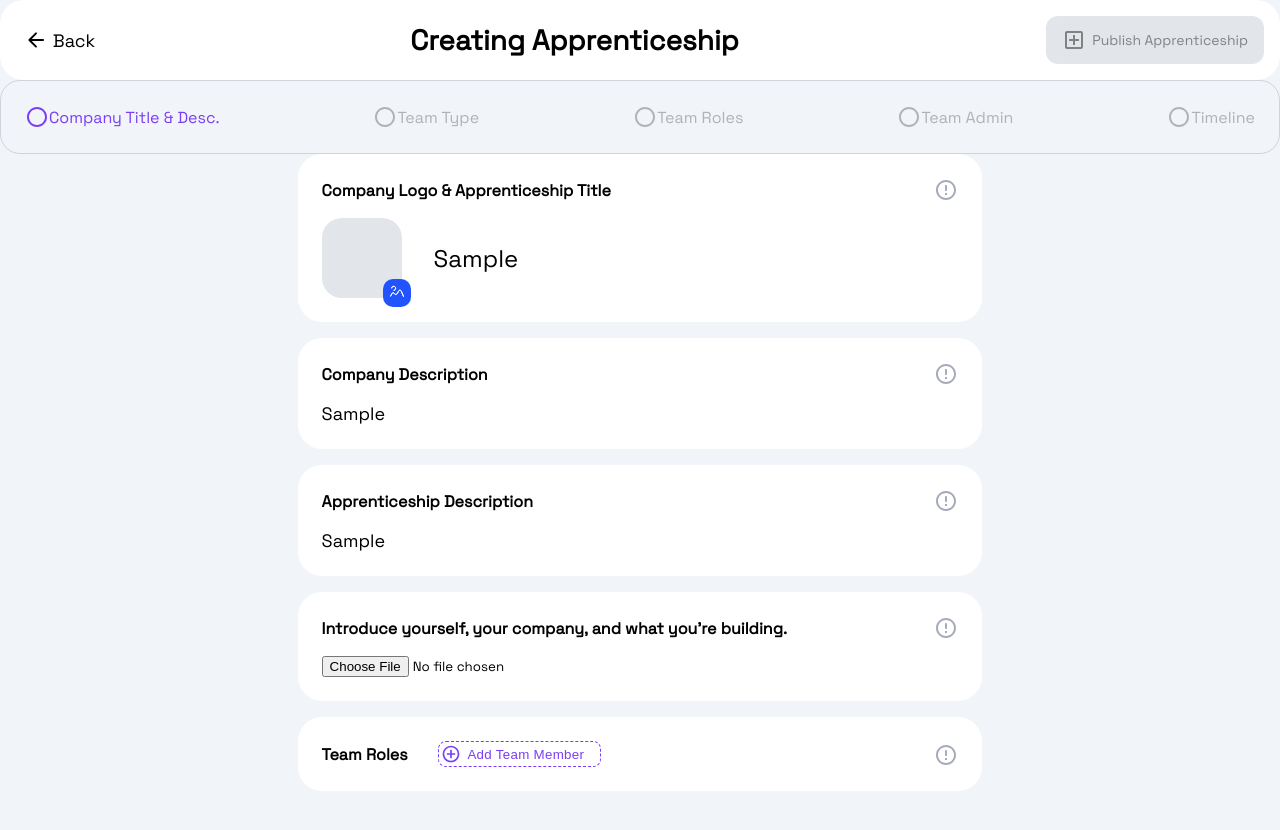
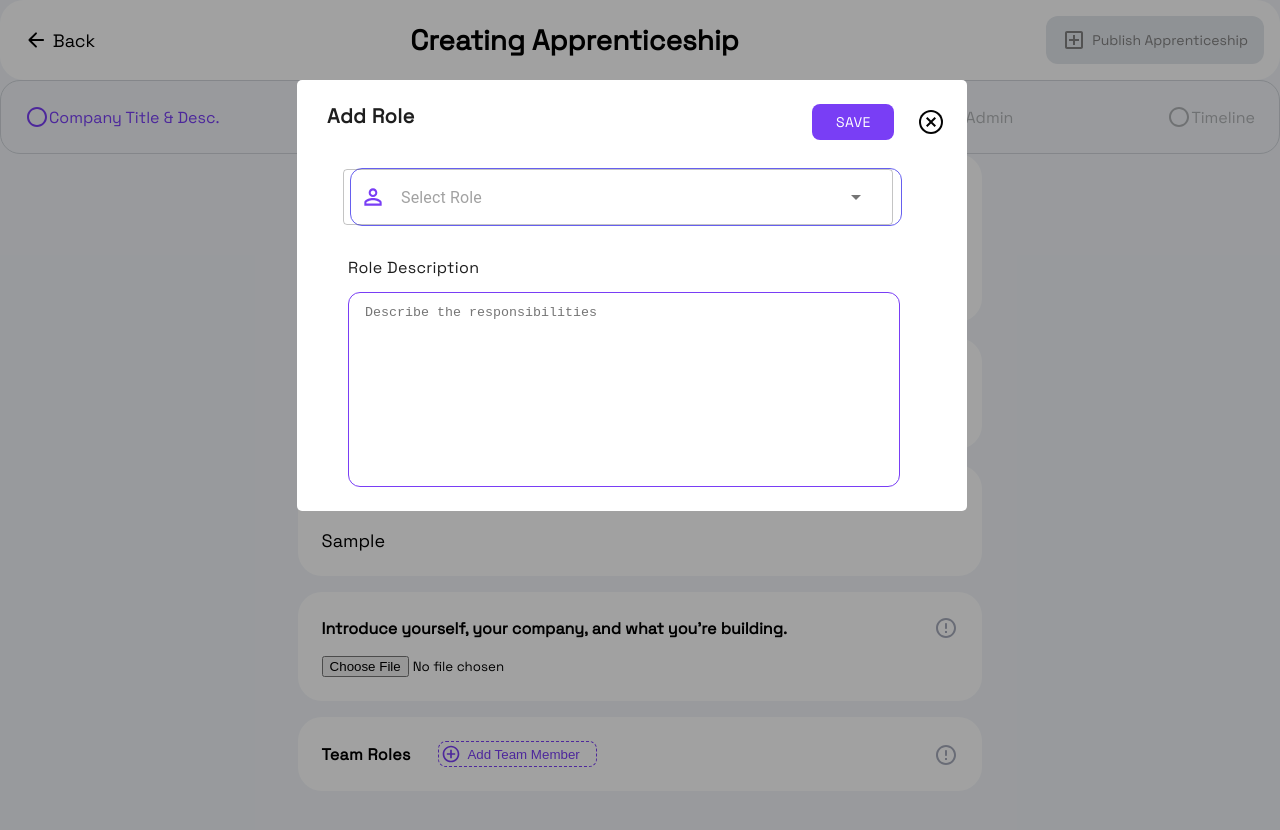
Before and after one commit to Simron-Bhuyan/apprenticeships_radicalx_internship_project_frontend, a React (Create React App) app: page /apprenticeship-profile in a window 1280 px wide. Both pictures are taken after typing "Sample", "Sample", "Sample" into the empty fields and a click on the button "Add Team Member". Shown: the top 830 px of the page. Before the commit the page ends 800 px from the top, so only its background shows below. Built offline with nearby package versions, Linux system fonts and the light colour scheme.

Commit message:
Role form added with features: role selection and description

```diff
--- a/package.json
+++ b/package.json
@@ -12,8 +12,10 @@
     "@testing-library/user-event": "^13.5.0",
     "react": "^18.2.0",
     "react-dom": "^18.2.0",
+    "react-modal": "^3.15.1",
     "react-router-dom": "^6.4.1",
     "react-scripts": "5.0.1",
+    "styled-components": "^5.3.6",
     "web-vitals": "^2.1.4"
   },
   "scripts": {
--- a/src/Components/apprenticeship_form/FormContainer.js
+++ b/src/Components/apprenticeship_form/FormContainer.js
@@ -1,14 +1,24 @@
-import React from "react";
+import React, { useState } from "react";
 import ArrowBackRoundedIcon from "@mui/icons-material/ArrowBackRounded";
 import AddBoxOutlinedIcon from "@mui/icons-material/AddBoxOutlined";
 import CheckCircleOutlineRoundedIcon from "@mui/icons-material/CheckCircleOutlineRounded";
 import CircleOutlinedIcon from "@mui/icons-material/CircleOutlined";
 import AddCircleOutlineIcon from '@mui/icons-material/AddCircleOutline';
 import ErrorOutlineRoundedIcon from "@mui/icons-material/ErrorOutlineRounded";
+import InputAdornment from '@mui/material/InputAdornment';
+import Input from '@mui/material/Input';
+import TextField from '@mui/material/TextField';
+import Stack from '@mui/material/Stack';
+import Autocomplete from '@mui/material/Autocomplete';
+import PermIdentityIcon from '@mui/icons-material/PermIdentity';
 import ImageIcon from "./icons/ImageIcon";
+import Modal from "./RoleModal/Modal"
+
+
 import "../../StyleSheets/form.css";
 
 function FormContainer() {
+  const [show, setShow] = useState(false);
   return (
     <div className="formContainer">
       {/* Form Header  */}
@@ -119,13 +129,45 @@ function FormContainer() {
         <div id="company_description_field" className="field_role field_container">
           <div className="field_header">
             Team Roles
-
           </div>
           <div className="add_member">
-          <button ><AddCircleOutlineIcon style={{padding:"2px"}}/><div>Add Team Member</div></button>
+            <button className="addTeam" onClick={() => setShow(true)}><AddCircleOutlineIcon style={{ padding: "2px" }} /><div>Add Team Member</div></button>
+            <form> <Modal show={show} onClose={() => setShow(false)}>
+              <div className="roleSearch">
+                <PermIdentityIcon style={{ position: "relative", width: "26px", height: "26px", color: "#793EF5", margin: "16px 0 0 10px", display: "flex", flexDirection: "row", alignSelf: "flex-start" }}
+                />
+                <Autocomplete disablePortal
+
+                  id="combo-box-demo"
+                  sx={{
+                    ' &.Mui-focused .MuiOutlinedInput-notchedOutline': {
+                      border: 'none',
+                    },
+                  }}
+                  style={{
+                    width: "552px", height: "48px", background: "none", position: "absolute",
+
+                  }}
+                  options={searchRoles}
+                  renderInput={(params) => <TextField fullWidth
+
+                    style={{ borderColor: "transparent", background: "none", border: "1px solid #665FEF", borderRadius: "12px", alignSelf: "stretch", position: "absolute", }}
+                    placeholder="Select Role"
+                    {...params} label="" />}
+                />
+              </div>
+              <div className="roledesc">Role Description</div>
+              <div className="form_field role-field">
+                <textarea
+                  type="text"
+                  placeholder="Describe the responsibilities"
+                />
+              </div>
+            </Modal></form>
           </div>
           <div id="role-error">
-        <ErrorOutlineRoundedIcon  style={{color: "#A6ABBB",
+            <ErrorOutlineRoundedIcon style={{
+              color: "#A6ABBB",
             }} />
           </div>
 
@@ -134,5 +176,5 @@ function FormContainer() {
     </div>
   );
 }
-
+const searchRoles = ['iOS Developer', 'Android Developer', 'Full Stack Developer', 'Back-end Developer', 'Front-end Developer', ''];
 export default FormContainer;
--- /dev/null
+++ b/src/Components/apprenticeship_form/RoleModal/Modal.js
@@ -0,0 +1,26 @@
+import React from "react";
+import styles from "./modal.module.css";
+import CancelIcon from '@mui/icons-material/Cancel';
+import Button from '@mui/material/Button';
+const Modal = ({ show, onClose, children }) => {
+  if (!show) {
+    return null;
+  }
+
+  return (
+    <div className={styles.modalWrapper}>
+      <div className={styles.modal}>
+        <div className={styles.modalhead}>
+          <div id={styles.modalHeader}>Add Role</div>
+          <div><Button id={styles.btnrole}>Save</Button></div>
+         <div><CancelIcon
+         style={{ cursor: 'pointer' }}
+         onClick={onClose} className={`${styles.btnClose} btn-close`} /></div>
+        </div>
+        <div className={styles.modalbody}>{children}</div>
+      </div>
+    </div>
+  );
+};
+
+export default Modal;
--- /dev/null
+++ b/src/Components/apprenticeship_form/RoleModal/modal.module.css
@@ -0,0 +1,103 @@
+.modalWrapper {
+    position: absolute;
+    min-width: 100%;
+    height: 120%;
+    top: 0;
+    left: 0;
+    right: 0;
+    background: #0000005e;
+    display: flex;
+    justify-content: center;
+    align-items: center;
+}
+
+.modal {
+    width: 670px;
+    height: max-content;
+    padding:24px;
+    background: white;
+    top: 5em;
+    border-radius: 5px;
+    display: grid;
+    grid-template-rows: auto auto;
+    position: absolute;
+    animation: fadeInDown 0.8s;
+}
+.modalhead {
+    width: 670px;
+    display: grid;
+    grid-template-columns: 5fr 1fr 0.5fr;
+    top:0;
+
+    /* margin-bottom:26px; */
+    position:absolute;
+}
+#modalHeader {
+    font-family: 'Space Grotesk';
+    font-style: normal;
+    font-weight: 600;
+    font-size: 20px;
+    line-height: 24px;
+    padding-left: 30px;
+    padding-top:24px;
+    /* identical to box height, or 120% */
+    display: flex;
+    align-items: center;
+    letter-spacing: 0.3px;
+    font-feature-settings: 'liga' off;
+    color: #1E1E1E;
+}
+.modalbody {
+    display: grid;
+    grid-template-rows: repeat(auto-fit, auto);
+    width: 100%;
+    margin-top: 4rem;
+    align-self: center;
+    justify-content: center;
+    height: max-content;
+    background: #ffffff00;
+
+}
+
+
+.btnClose {
+    position: absolute;
+    height: 24px;
+    width: 24px;
+    top: 30px;
+    right: 24px;
+    border-radius: 50%;
+    background: #040404;
+    color: #ffffff;
+    opacity: 1;
+}
+
+#btnrole {
+    position: absolute;
+    width: 82px;
+    margin-right: 24px;
+    height: 36px;
+    background: #793EF5;
+    border-radius: 8px;
+    font-family: 'Space Grotesk';
+    font-style: normal;
+    font-weight: 400;
+    font-size: 14px;
+    line-height: 20px;
+    /* identical to box height, or 143% */
+    text-align: center;
+    letter-spacing: 0.4px;
+    font-feature-settings: 'liga' off;
+    color: #FFFFFF;
+
+}
+@keyframes fadeInDown {
+    0% {
+        opacity: 0;
+        transform: translateY(-50px);
+    }
+    100% {
+        opacity: 1;
+        transform: translateY(0);
+    }
+}
--- a/src/StyleSheets/form.css
+++ b/src/StyleSheets/form.css
@@ -116,23 +116,26 @@
     /* display: flex;
     flex-direction: row;
     justify-content: flex-start; */
-    display:grid;
+    display: grid;
     grid-template-columns: 0.6fr 1fr 2fr;
     background-color: white;
     gap: 1rem;
     border-radius: 1.5rem;
+    font-family: 'Space Grotesk';
+    font-style: normal;
+    font-weight: 500;
+    line-height: 15px;
+    letter-spacing: 0.3px;
+    font-feature-settings: 'liga' off;
     /* padding: 1.5rem; */
 }
-.add_member button {
+.add_member .addTeam {
     display: flex;
     flex-direction: row;
     /* padding: 6px 10px; */
     gap: 4px;
     width: max-content;
     height: max-content;
-    line-height: 15px;
-    letter-spacing: 0.3px;
-    font-feature-settings: 'liga' off;
     cursor: pointer;
     /* Purple */
     color: #793EF5;
@@ -142,13 +145,79 @@
     border: 1px dashed #793EF5;
     border-radius: 8px;
 }
-.add_member div{
-  align-self: center;
-  margin-right: 1rem;
+.add_member div {
+    align-self: center;
+    margin-right: 1rem;
 }
 
-#role-error{
-  display:flex;
-  justify-content:flex-end;
-  align-self: flex-end;
+#role-error {
+    display: flex;
+    justify-content: flex-end;
+    align-self: flex-end;
 }
+/*===============Role Form===================*/
+/*Role Search*/
+.roleSearch {
+    display: flex;
+    flex-direction: row;
+    justify-content: flex-start;
+    margin: 0 12px 20px 2px;
+    /* padding: 12px 12px 12px 16px; */
+    width: 100%;
+    height: 48px;
+    background: #FFFFFF;
+}
+.roleSearch ::placeholder {
+    width: auto;
+    height: 24px;
+    padding-left: 44px;
+    font-size: 16px;
+}
+
+/*Role Description*/
+.roledesc {
+    width: 132px;
+    height: 24px;
+    display: flex;
+    flex-direction: row;
+    justify-content: flex-start;
+    margin: 20px 0 12px;
+    font-size: 16px;
+    line-height: 24px;
+    color: #1E1E1E;
+}
+
+.role-field {
+
+    display: flex;
+    flex-direction: row;
+    align-items: flex-start;
+    padding: 12px 12px 20px 16px;
+    gap: 10px;
+    width: 552px;
+    min-height: 195px;
+    /* Snow */
+
+    background: #FFFFFF;
+    /* Purple */
+    border: 1px solid #793EF5;
+    border-radius: 12px;
+
+}
+
+
+.role-field textarea {
+    position: absolute;
+    width: 100%;
+    height: max-content;
+    order: none;
+    overflow: auto;
+    outline: none;
+    resize: none;
+    background-color: transparent;
+    -webkit-box-shadow: none;
+    -moz-box-shadow: none;
+    box-shadow: none;
+    border: none;
+
+}
```
Also changed, not shown: src/Components/apprenticeship_form/AddRoleform.js (deleted, +0 -13 lines), 1 other file (tests, documents, lock files or other folders). Lines whose indentation alone changed are shown as unchanged.
